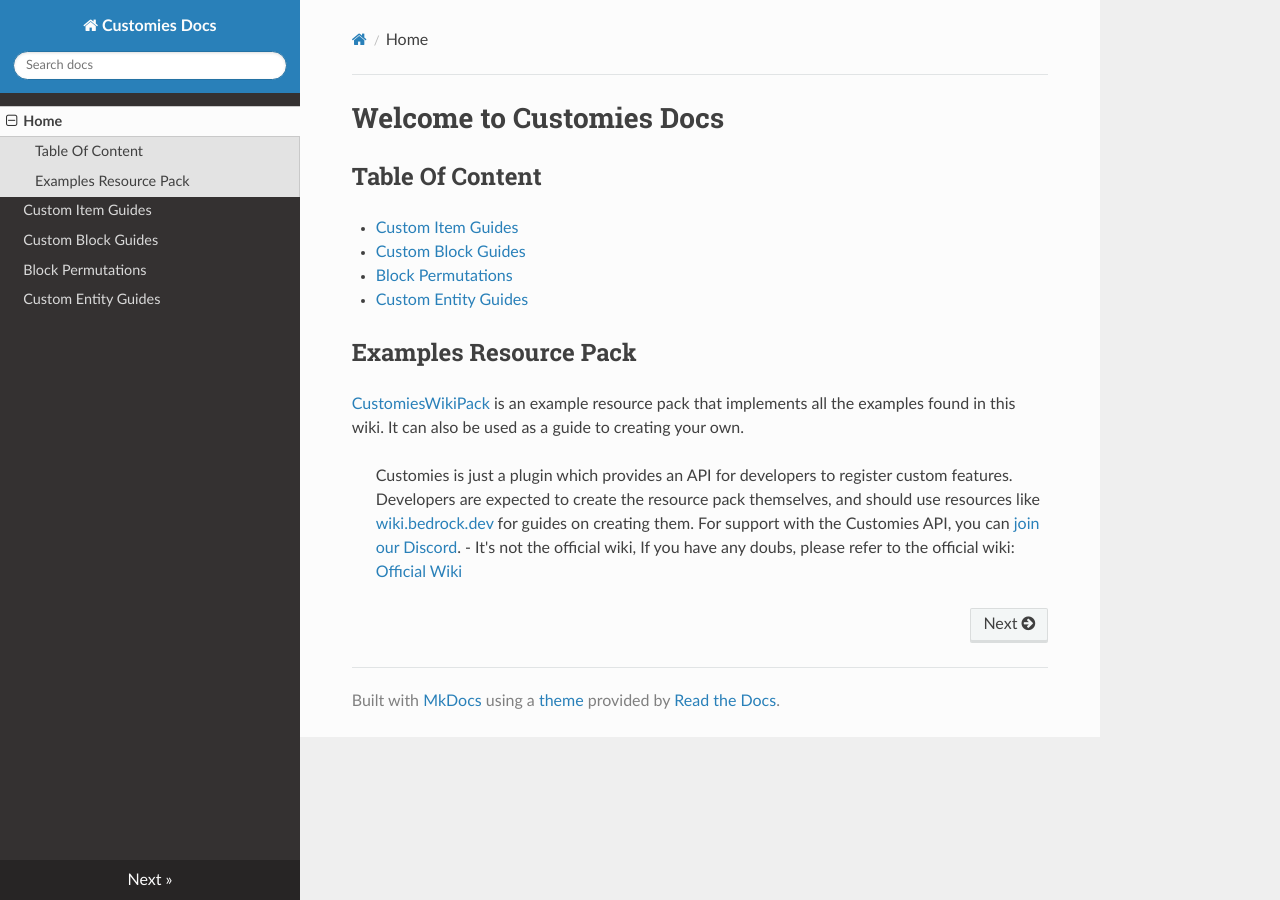
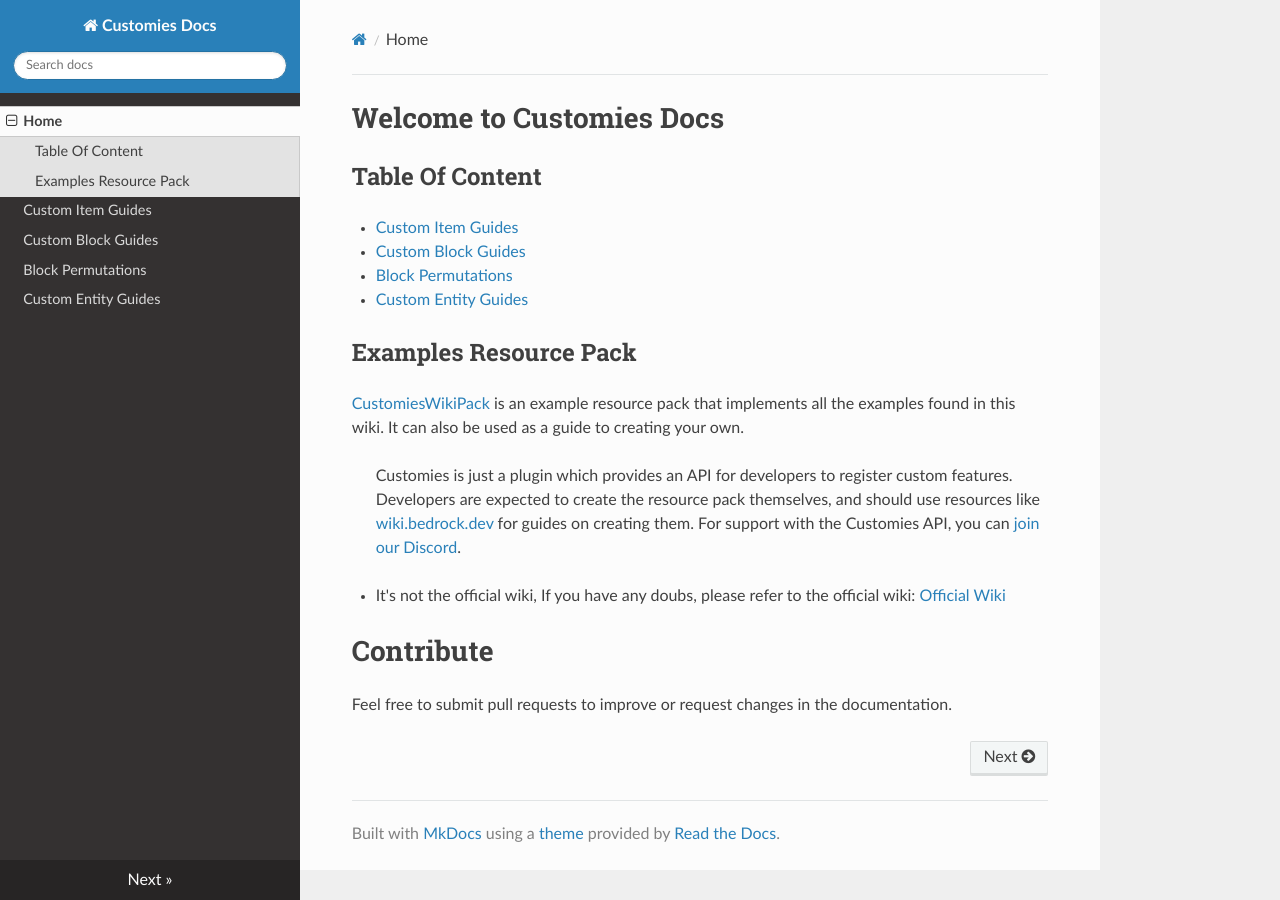
Before and after one commit to ShadowMikado/shadowmikado.github.io, an MkDocs documentation site: the page built from docs/index.md, in a window 1280 px wide. Built offline with MkDocs 1.6.1, drawn with Linux system fonts in a browser that asks for light colours; nearby versions of some CDN libraries.

Commit message:
Add files via upload

```diff
--- a/docs/index.md
+++ b/docs/index.md
@@ -12,4 +12,9 @@
 [CustomiesWikiPack](https://github.com/CustomiesDevs/CustomiesWikiPack) is an example resource pack that implements all the examples found in this wiki. It can also be used as a guide to creating your own.
 
 > Customies is just a plugin which provides an API for developers to register custom features. Developers are expected to create the resource pack themselves, and should use resources like [wiki.bedrock.dev](https://wiki.bedrock.dev) for guides on creating them. For support with the Customies API, you can [join our Discord](https://discord.gg/Tm6wGxWqgh).
+
 - It's not the official wiki, If you have any doubs, please refer to the official wiki: [Official Wiki](https://github.com/CustomiesDevs/Customies/wiki/)
+
+
+# Contribute
+Feel free to submit pull requests to improve or request changes in the documentation.
```
